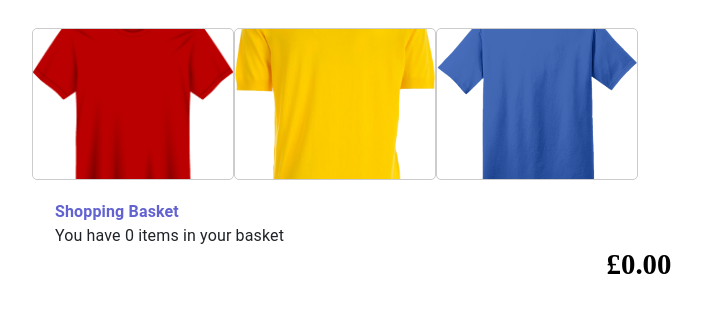
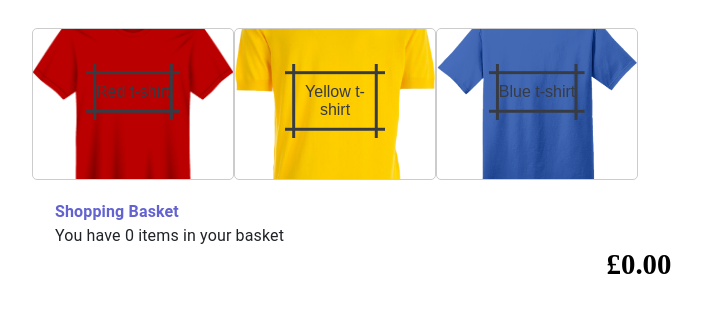
Before and after one commit to adnan-the-dev/Shopping-Basket, a React (Vite) app: page / in a window 1280 px wide. Shown: the top 312 px of the page, without its empty margins (305-1007 px from the left). Built offline with nearby package versions, Linux system fonts and the light colour scheme.

Commit message:
some change

```diff
--- a/src/App.jsx
+++ b/src/App.jsx
@@ -1,10 +1,12 @@
 import React from "react";
 import Home from "./components/home/Home";
+import Testing from "./components/test/Testing";
 
 function App() {
   return (
     <>
       <Home />
+      {/* <Testing/> */}
     </>
   );
 }
--- a/src/components/home/Home.jsx
+++ b/src/components/home/Home.jsx
@@ -1,7 +1,12 @@
 import React, { useState } from "react";
 import { arrayOfImages } from "../array";
 import Table from "../table/Table";
-import { AnimationBox, AnimationContainer, Image } from "./styled-component";
+import {
+  AnimationBox,
+  AnimationContainer,
+  ButtonContainer,
+  Image,
+} from "./styled-component";
 
 export default function Home() {
   const [selectedImage, setSelectedImage] = useState([]);
@@ -13,14 +18,19 @@ export default function Home() {
       <AnimationContainer>
         {arrayOfImages.map((item, i) => {
           return (
-            <AnimationBox>
+            <>
+              <AnimationBox key={i}>
                 <Image
                   component="img"
-                onClick={() => handleImageClick(item)}
                   src={item.url}
                   alt="Image 1"
                 />
+                {/* <ButtonContainer>Hello</ButtonContainer> */}
+                <ButtonContainer onClick={() => handleImageClick(item)} component="button">
+                  <span>{item.title}</span>
+                </ButtonContainer>
               </AnimationBox>
+            </>
           );
         })}
       </AnimationContainer>
--- a/src/components/home/styled-component.jsx
+++ b/src/components/home/styled-component.jsx
@@ -1,22 +1,128 @@
-import { Box } from "@mui/material";
+import { Box, Button } from "@mui/material";
 import styled from "styled-components";
 
 export const AnimationContainer = styled(Box)({
   display: "flex",
   padding: "20px",
-  justifyContent:'center'
+  justifyContent: "center",
 });
 
 export const AnimationBox = styled(Box)({
   width: "200px",
   height: "150px",
-  overflow: "hidden",
   border: "1px solid #ccc",
   borderRadius: "5px",
+  position: "relative",
+  // display: 'inline-block',
 });
 
 export const Image = styled(Box)({
   width: "100%",
   height: "100%",
   objectFit: "cover",
+
+  // display: 'block',
+  // width: '100%',
+  // height: 'auto',
+  // cursor: 'pointer',
+  // transition: 'transform 0.2s',
+  // '&:hover': {
+  //   transform: 'scale(1.05)',
+  // },
 });
+
+// export const ButtonContainer = styled(Box)({
+//   border: "1px solid red",
+//   appearance: "none",
+//   backgroundColor: "#FFFFFF",
+//   borderWidth: 0,
+//   boxSizing: "border-box",
+//   color: "#000000",
+//   cursor: "pointer",
+//   display: "inline-block",
+//   fontFamily: "Clarkson,Helvetica,sans-serif",
+//   fontSize: 14,
+//   fontWeight: 500,
+//   letterSpacing: 0,
+//   lineHeight: "1em",
+//   margin: 0,
+//   opacity: 1,
+//   outline: 0,
+//   padding: "1.5em 2.2em",
+//   position: "relative",
+//   textAlign: "center",
+//   textDecoration: "none",
+//   textRendering: "geometricprecision",
+//   textTransform: "uppercase",
+//   transition:
+//     "opacity 300ms cubic-bezier(.694, 0, 0.335, 1), background-color 100ms cubic-bezier(.694, 0, 0.335, 1), color 100ms cubic-bezier(.694, 0, 0.335, 1)",
+//   userSelect: "none",
+//   WebkitUserSelect: "none",
+//   touchAction: "manipulation",
+//   verticalAlign: "baseline",
+//   whiteSpace: "nowrap",
+//   "&:before": {
+//     animation: "opacityFallbackOut .5s step-end forwards",
+//     backfaceVisibility: "hidden",
+//     backgroundColor: "#EBEBEB",
+//     clipPath: "polygon(-1% 0, 0 0, -25% 100%, -1% 100%)",
+//     content: '""',
+//     height: "100%",
+//     left: 0,
+//     position: "absolute",
+//     top: 0,
+//     transform: "translateZ(0)",
+//     transition:
+//       "clip-path .5s cubic-bezier(.165, 0.84, 0.44, 1), -webkit-clip-path .5s cubic-bezier(.165, 0.84, 0.44, 1)",
+//     width: "100%",
+//   },
+//   "&:hover:before": {
+//     animation: "opacityFallbackIn 0s step-start forwards",
+//     clipPath: "polygon(0 0, 101% 0, 101% 101%, 0 101%)",
+//   },
+//   "&:after": {
+//     backgroundColor: "#FFFFFF",
+//   },
+//   "& span": {
+//     zIndex: 1,
+//     position: "relative",
+//   },
+// });
+
+export const ButtonContainer = styled(Box)({
+  position: "absolute",
+  top: "23%",
+  left: "50%",
+  transform: "translateX(-50%)",
+  backgroundColor: "#373B44",
+  color: "#fff",
+  padding: "19px 10px",
+  border: "none",
+  borderRadius: "5px",
+  cursor: "pointer",
+  zIndex: 1,
+  "--b": "3px",
+  "--s": ".45em",
+  "--color": "#373B44",
+  // padding: "calc(.5em + var(--s)) calc(.9em + var(--s))",
+  color: "var(--color)",
+  "--_p": "var(--s)",
+  background: `conic-gradient(from 90deg at var(--b) var(--b), #0000 90deg, var(--color) 0) var(--_p) var(--_p)/calc(100% - var(--b) - 2*var(--_p)) calc(100% - var(--b) - 2*var(--_p))`,
+  transition: ".3s linear, color 0s, background-color 0s",
+  outline: "var(--b) solid #0000",
+  outlineOffset: ".6em",
+  fontSize: 16,
+  border: 0,
+  userSelect: "none",
+  WebkitUserSelect: "none",
+  touchAction: "manipulation",
+  "&:hover, &:focus-visible": {
+    "--_p": "0px",
+    outlineColor: "var(--color)",
+    outlineOffset: ".05em",
+  },
+  "&:active": {
+    background: "var(--color)",
+    color: "#fff",
+  },
+});
--- a/src/components/table/Table.jsx
+++ b/src/components/table/Table.jsx
@@ -13,6 +13,8 @@ import { Avatar, Box } from "@mui/material";
 import { MdDelete } from "react-icons/md";
 
 export default function Table({ selectedImage, setSelectedImage }) {
+
+
   const total = selectedImage.reduce(
     (current, prev) => (current += prev.price),
     0
--- a/src/components/table/styled-component.jsx
+++ b/src/components/table/styled-component.jsx
@@ -6,6 +6,8 @@ export const ChildCartitem = styled(Box)({
   alignItems: "center",
   justifyContent: "center",
   flexDirection: "column",
+  // border:'2px solid red'
+
 });
 
 export const CartItem = styled(Typography)(({ color }) => ({
--- /dev/null
+++ b/src/components/test/Testing.jsx
@@ -0,0 +1,15 @@
+import React from "react";
+import { ButtonContainer, Container, ImageContainer } from "./styled-component";
+import img1 from '../../assets/img1.png'
+import { CartImage } from "../table/styled-component";
+
+export default function Testing() {
+  return (
+    <>
+      <Container>
+        <CartImage component='img' src={img1} alt="Snow" />
+        <ButtonContainer class="btn">Button</ButtonContainer>
+      </Container>
+    </>
+  );
+}
--- /dev/null
+++ b/src/components/test/styled-component.jsx
@@ -0,0 +1,58 @@
+import styled from "styled-components";
+import { Box, Button } from "@mui/material";
+
+/* Container needed to position the button. Adjust the width as needed */
+// .container {
+//     position: relative;
+//     width: 50%;
+//   }
+
+//   /* Make the image responsive */
+//   .container img {
+//     width: 100%;
+//     height: auto;
+//   }
+
+//   /* Style the button and place it in the middle of the container/image */
+//   .container .btn {
+//     position: absolute;
+//     top: 50%;
+//     left: 50%;
+//     transform: translate(-50%, -50%);
+//     -ms-transform: translate(-50%, -50%);
+//     background-color: #555;
+//     color: white;
+//     font-size: 16px;
+//     padding: 12px 24px;
+//     border: none;
+//     cursor: pointer;
+//     border-radius: 5px;
+//   }
+
+//   .container .btn:hover {
+//     background-color: black;
+//   }
+
+export const Container = styled(Box)({
+  position: "relative",
+  width: "50%",
+});
+export const ImageContainer = styled(Box)({
+  width: "100%",
+  height: "auto",
+});
+
+export const ButtonContainer = styled(Button)({
+  position: "absolute",
+  top: "50%",
+  left: "50%",
+  transform: "translate(-50%, -50%)",
+  msTransform: "translate(-50%, -50%)",
+  backgroundColor: "#555",
+  color: "white",
+  fontSize: "16px",
+  padding: "12px 24px",
+  border: "none",
+  cursor: "pointer",
+  borderRadius: "5px",
+});
```
Lines whose indentation alone changed are shown as unchanged.
